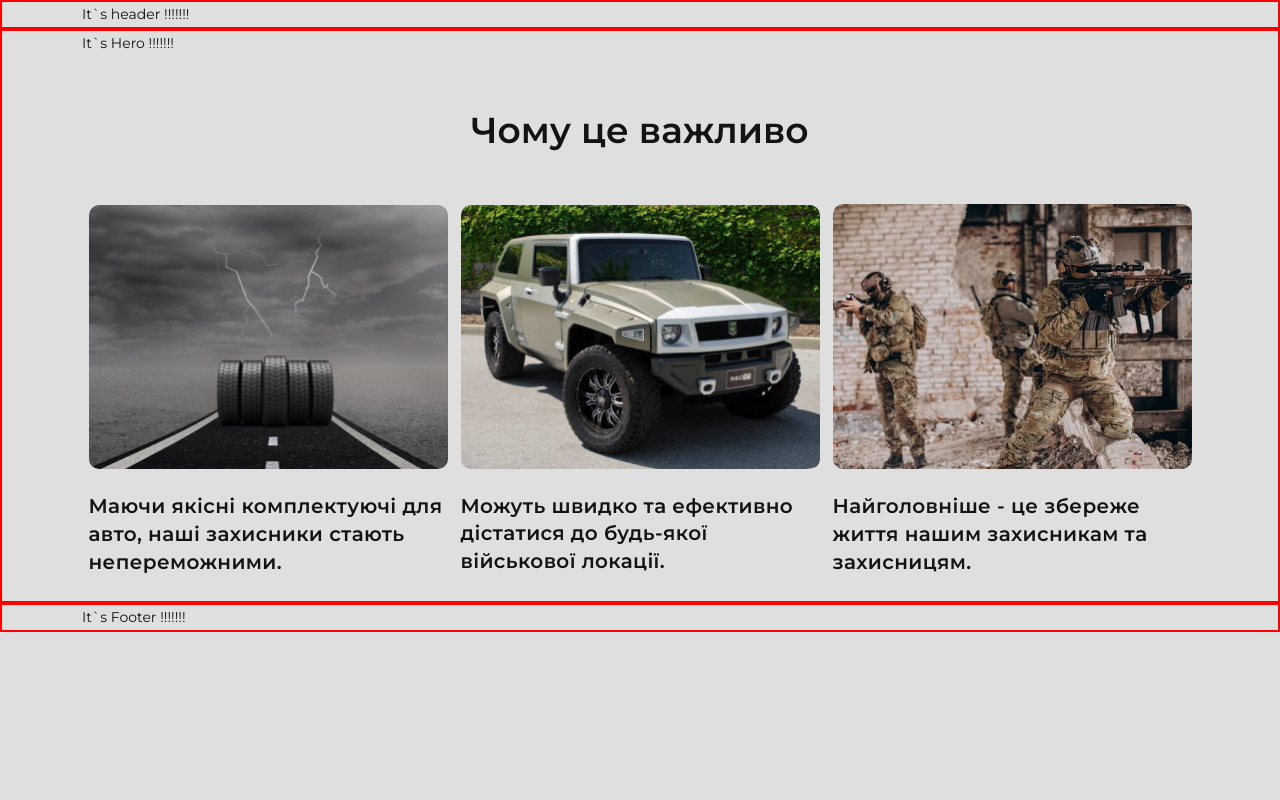
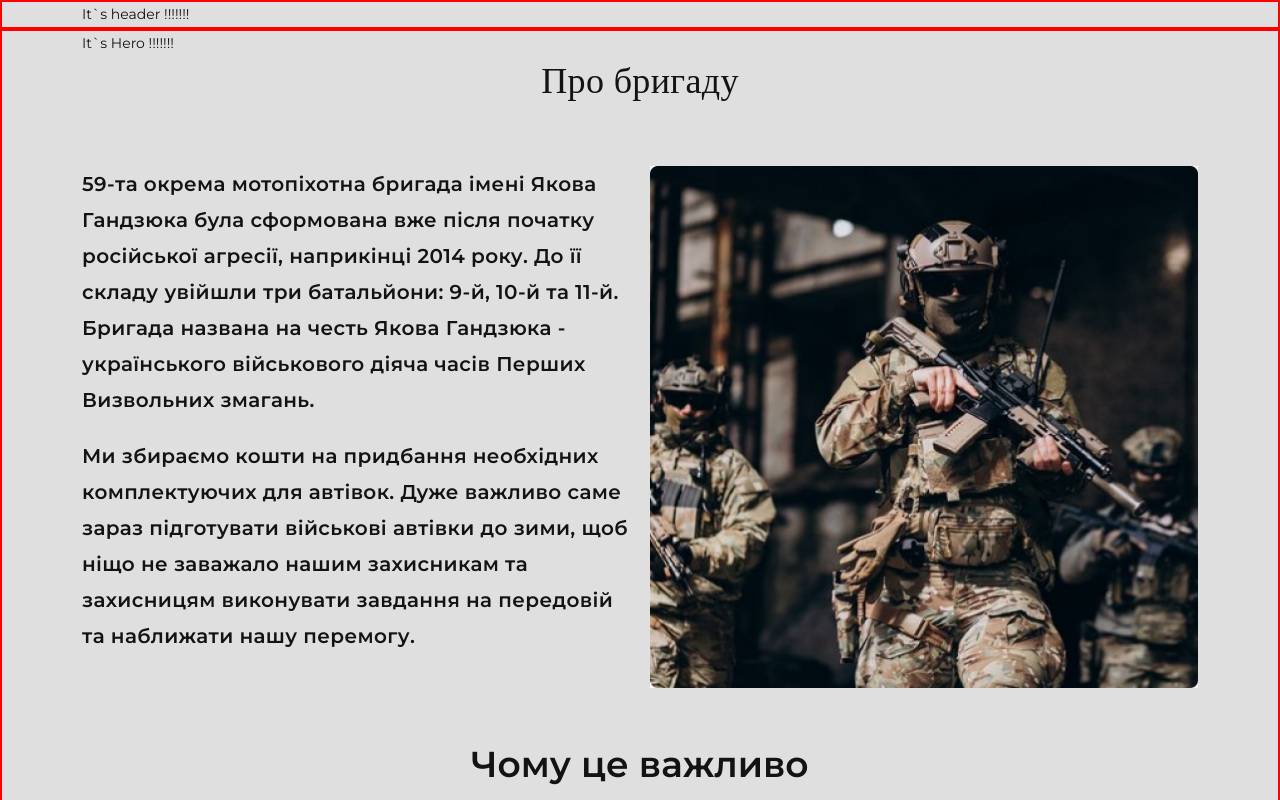
Before and after one commit to baza-trainee/winter-vechicles-landing-page, a React (Vite) app: page / in a window 1280 px wide. Shown: the top 800 px of the page. Built offline with nearby package versions, Linux system fonts and the light colour scheme; a web font is replaced by a local one.

Commit message:
fix: conflict in App solved

```diff
--- a/src/components/App/App.jsx
+++ b/src/components/App/App.jsx
@@ -17,6 +17,7 @@ function App() {
       <main>
         <Container>
           <Hero />
+          <AboutBrigade />
           <WhyIsItImportantBlock />
         </Container>
       </main>
```
